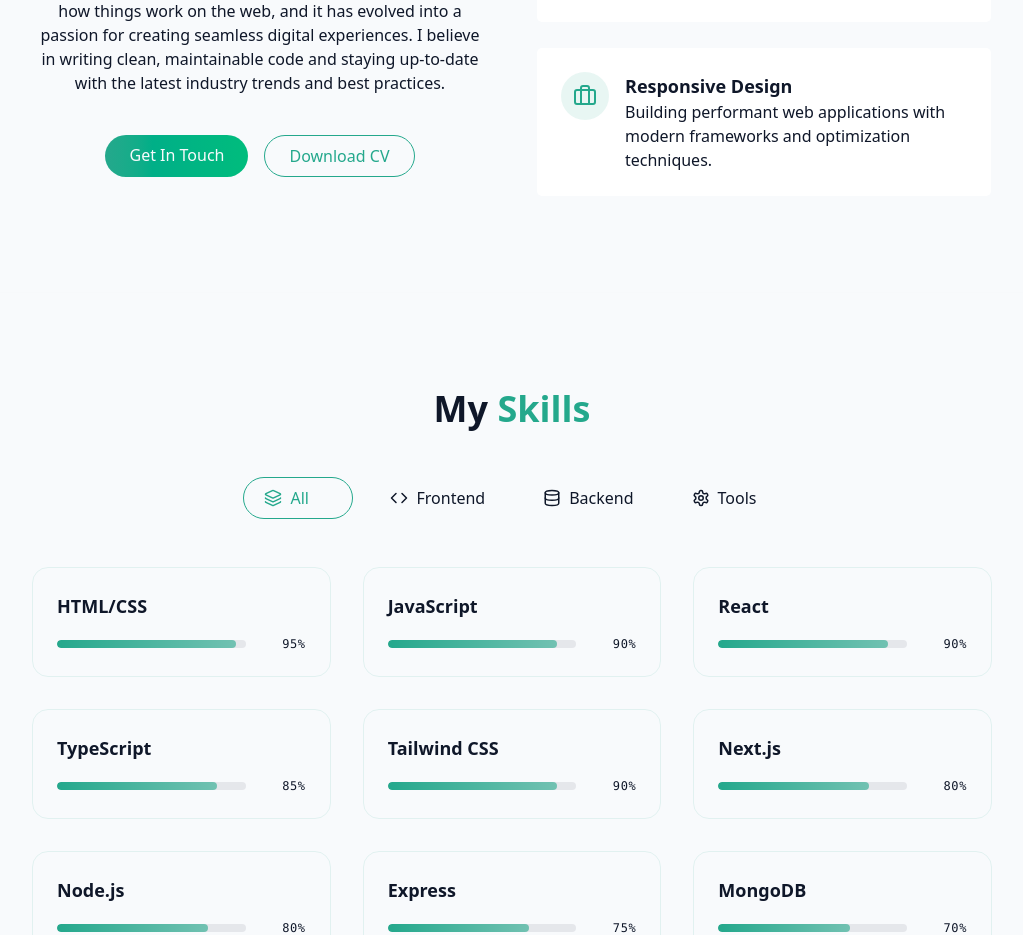
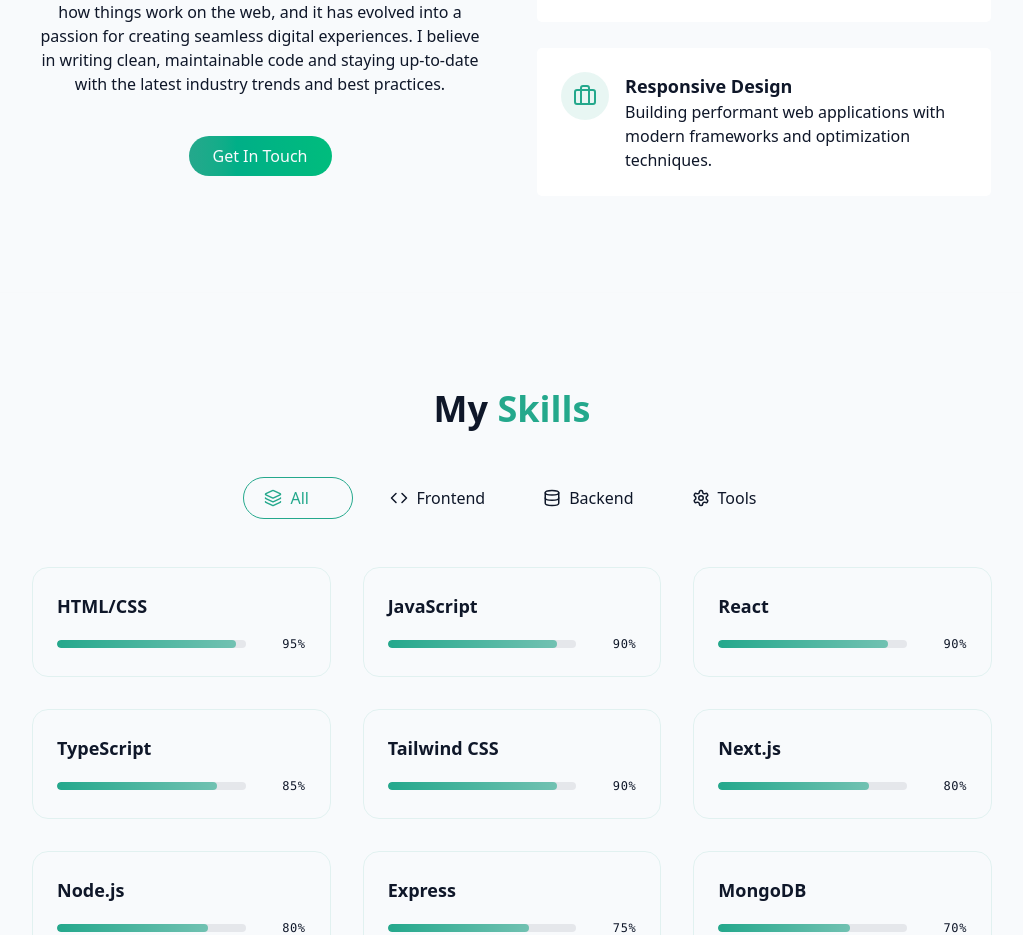
Before and after one commit to charlesaroma/charles-aroma-portfolio, a React (Vite) app: page / in a window 1280 px wide. Shown: the part 1261-2196 px from the top of the page, without its empty margins (128-1151 px from the left). Built offline with nearby package versions, Linux system fonts and the light colour scheme; no server answers.

Commit message:
About Page Edit

```diff
--- a/src/components/AboutSection.jsx
+++ b/src/components/AboutSection.jsx
@@ -52,14 +52,6 @@
                 onClick={(e) => handleNavClick("#contact", e)}
               >
                 Get In Touch
-              </a>
-
-              <a
-                href="/CV Charles Aroma.pdf"
-                target="_blank"
-                className="px-6 py-2 rounded-full border border-primary text-primary hover:bg-primary/10 transition-colors duration-300"
-              >
-                Download CV
               </a>
             </div>
           </div>
```
